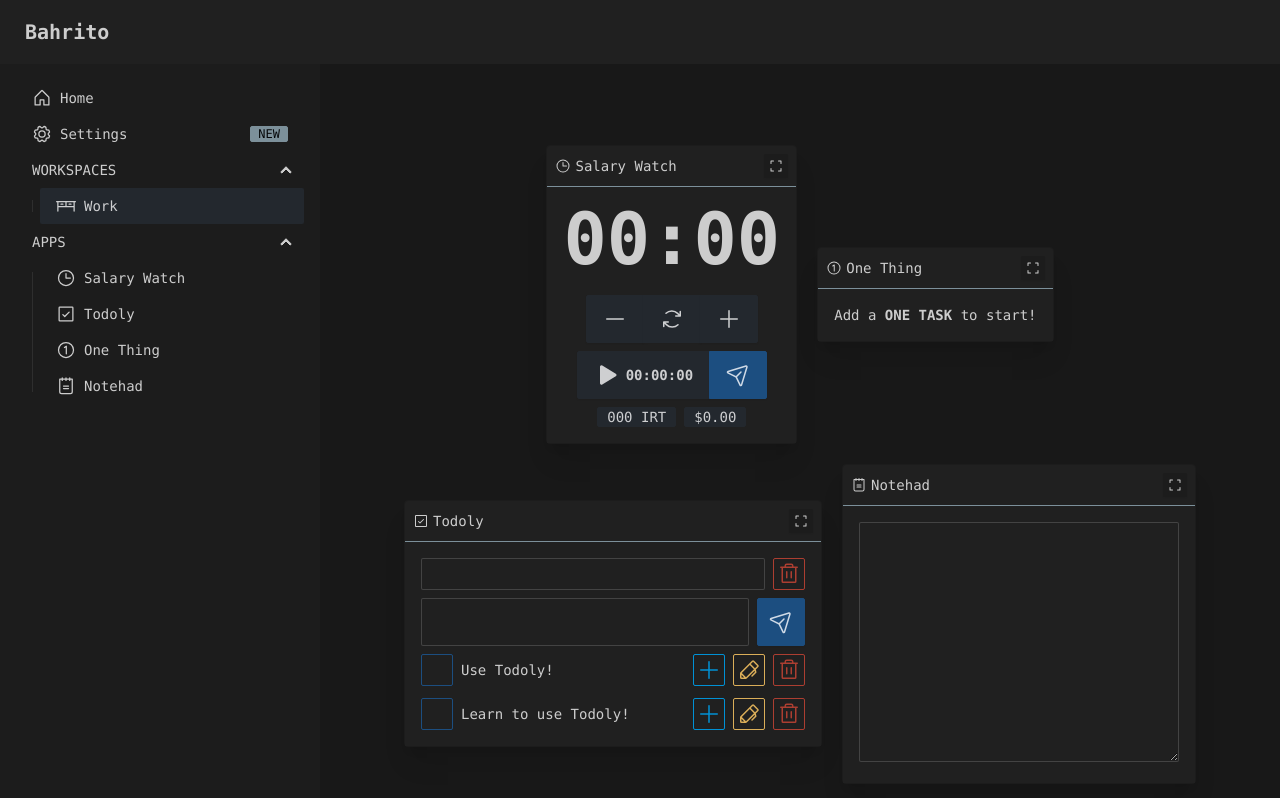
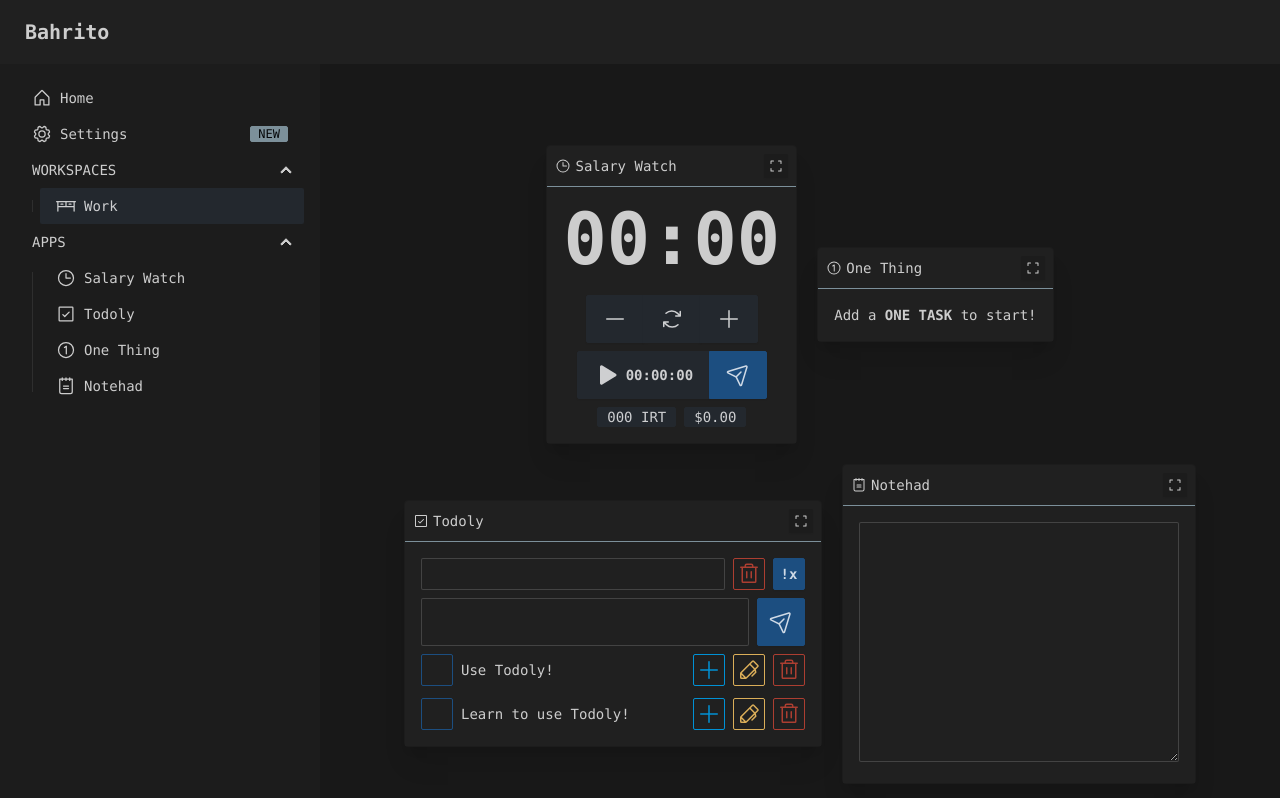
Before and after one commit to gikdev/bahrito, a React (Vite) app: page /workspaces/work in a window 1280 px wide. Shown: the top 798 px of the page. Built offline with nearby package versions, Linux system fonts and the light colour scheme.

Commit message:
Added "hide done tasks filter"

```diff
--- a/index.html
+++ b/index.html
@@ -4,7 +4,7 @@
   <meta charset="UTF-8" />
   <link rel="icon" type="image/svg+xml" href="/vite.svg" />
   <meta name="viewport" content="width=device-width, initial-scale=1.0" />
-  <title>Bahrito - v3.3.1</title>
+  <title>Bahrito - v3.4.0</title>
 </head>
 <body class="min-h-dvh bg-base-300 flex flex-col">
   <div id="root" class="flex flex-col grow shrink"></div>
--- a/src/routes/apps/todoly/core.tsx
+++ b/src/routes/apps/todoly/core.tsx
@@ -7,6 +7,9 @@ import TodoList from "./todo-list.comp"
 
 const taskFilterQueryAtom = atomWithStorage("TASK_FILTER_QUERY", "")
 export const useTaskFilterQueryAtom = () => useAtom(taskFilterQueryAtom)
+
+const showHideTasksAtom = atomWithStorage("SHOW_HIDE_TASKS", true)
+export const useHideDoneTasksAtom = () => useAtom(showHideTasksAtom)
 
 interface Props {
   className?: string
--- a/src/routes/apps/todoly/filter-task.form.tsx
+++ b/src/routes/apps/todoly/filter-task.form.tsx
@@ -1,8 +1,9 @@
 import IconBtn from "@/components/icon-btn"
 import { Trash } from "@phosphor-icons/react"
-import { useTaskFilterQueryAtom } from "./core"
+import { useHideDoneTasksAtom, useTaskFilterQueryAtom } from "./core"
 
 export default function FilterTaskForm() {
+  const [hideDone, setHideDone] = useHideDoneTasksAtom()
   const [query, setQuery] = useTaskFilterQueryAtom()
 
   return (
@@ -17,6 +18,13 @@ export default function FilterTaskForm() {
         onClick={() => setQuery("")}
         className="btn-error btn-sm btn-outline btn-square"
       />
+      <input
+        type="checkbox"
+        aria-label="!x"
+        className="btn btn-sm btn-square"
+        checked={hideDone}
+        onChange={e => setHideDone(e.target.checked)}
+      />
     </div>
   )
 }
--- a/src/routes/apps/todoly/todo-list.comp.tsx
+++ b/src/routes/apps/todoly/todo-list.comp.tsx
@@ -1,5 +1,5 @@
 import { type Task, useTasksAtom } from "@/shared/atoms"
-import { useTaskFilterQueryAtom } from "./core"
+import { useHideDoneTasksAtom, useTaskFilterQueryAtom } from "./core"
 import { TodoItem } from "./todo-item.comp"
 
 function toReversed<T>(arr: T[]): T[] {
@@ -11,7 +11,10 @@ function toReversed<T>(arr: T[]): T[] {
 export default function TodoList() {
   const tasks = useTasksAtom()
   const [query] = useTaskFilterQueryAtom()
-  const filteredTasks = tasks.tasks.filter(t => t.name.includes(query))
+  const [hideDoneTasks] = useHideDoneTasksAtom()
+  const queryTaskFilter = (t: Task) => t.name.includes(query)
+  const hideTaskFilter = (t: Task) => (hideDoneTasks ? t.isCompleted === false : true)
+  const filteredTasks = tasks.tasks.filter(queryTaskFilter).filter(hideTaskFilter)
 
   return (
     <ul className="flex flex-col gap-3 overflow-y-auto max-h-96 items-center">
--- a/src/routes/settings.tsx
+++ b/src/routes/settings.tsx
@@ -19,6 +19,7 @@ interface AppData {
   TASK_FILTER_QUERY: string
   TASKS: Task[]
   ONE_TASK: string
+  SHOW_HIDE_TASKS: boolean
   NOTES: string
 }
 
@@ -30,6 +31,7 @@ function backupAndDownload() {
     ONE_TASK: JSON.parse(localStorage.getItem("ONE_TASK") ?? ""),
     NOTES: JSON.parse(localStorage.getItem("NOTES") ?? ""),
     TASK_FILTER_QUERY: JSON.parse(localStorage.getItem("TASK_FILTER_QUERY") ?? ""),
+    SHOW_HIDE_TASKS: JSON.parse(localStorage.getItem("SHOW_HIDE_TASKS") ?? "true"),
   }
 
   const stringifiedAppData = JSON.stringify(appData)
```
